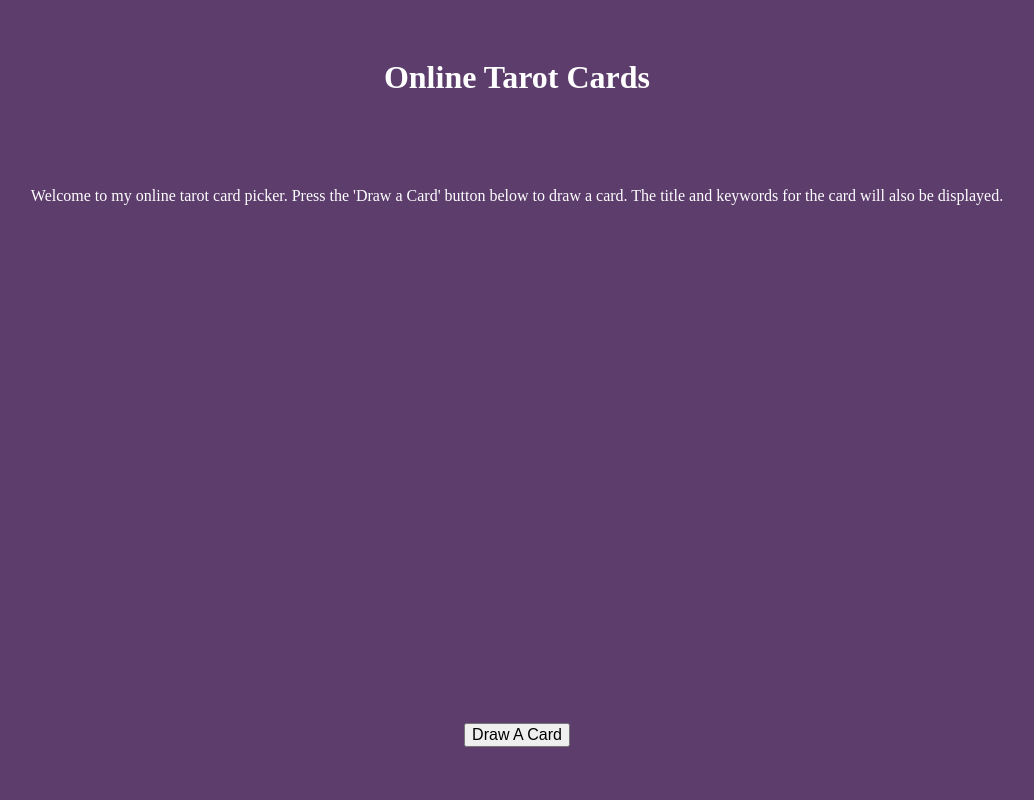
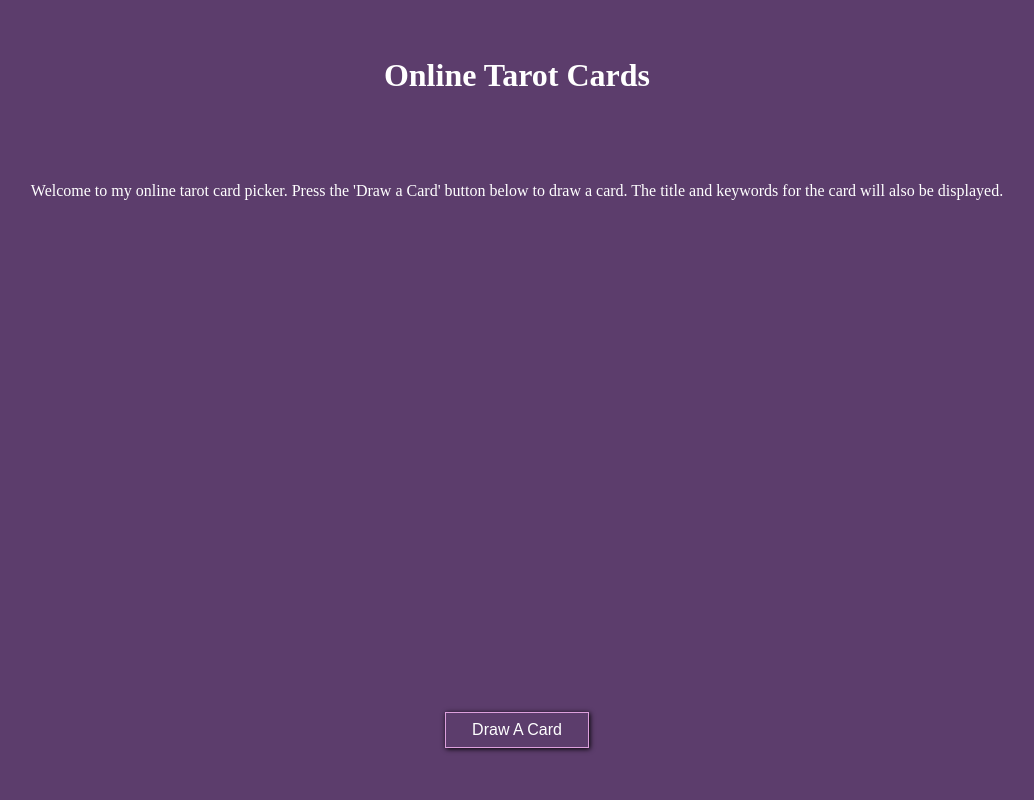
Before and after one commit to alstdu/dugo-tarot-card-picker, a PHP site: page / in a window 1280 px wide. Shown: the whole page, without its empty margins (123-1157 px from the left). Run offline with PHP 8.4, Linux system fonts and the light colour scheme.

Commit message:
Add button and button hover styles

```diff
--- a/css/styles.css
+++ b/css/styles.css
@@ -43,3 +43,16 @@ h1, p{
     font-size: medium;
     margin: 1em;
 }
+
+#draw-a-card {
+    padding: .5em;
+    width: 9em;
+    background-color: transparent;
+    color: white;
+    border: 1px plum solid;
+    box-shadow: 1px 1px 5px black;
+}
+
+#draw-a-card:hover, #draw-a-card:focus {
+    background-color: rgb(165, 118, 165);
+}
```
